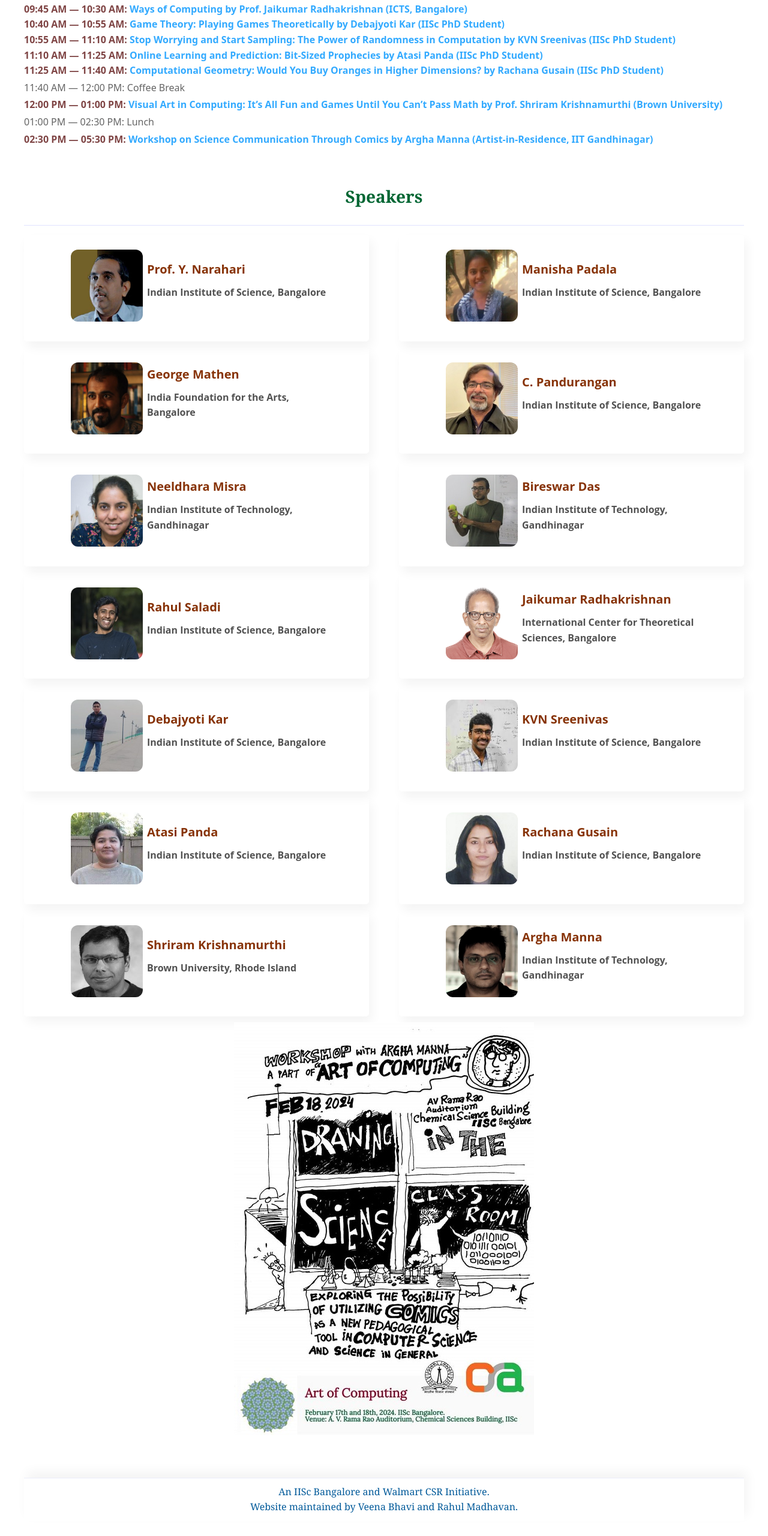
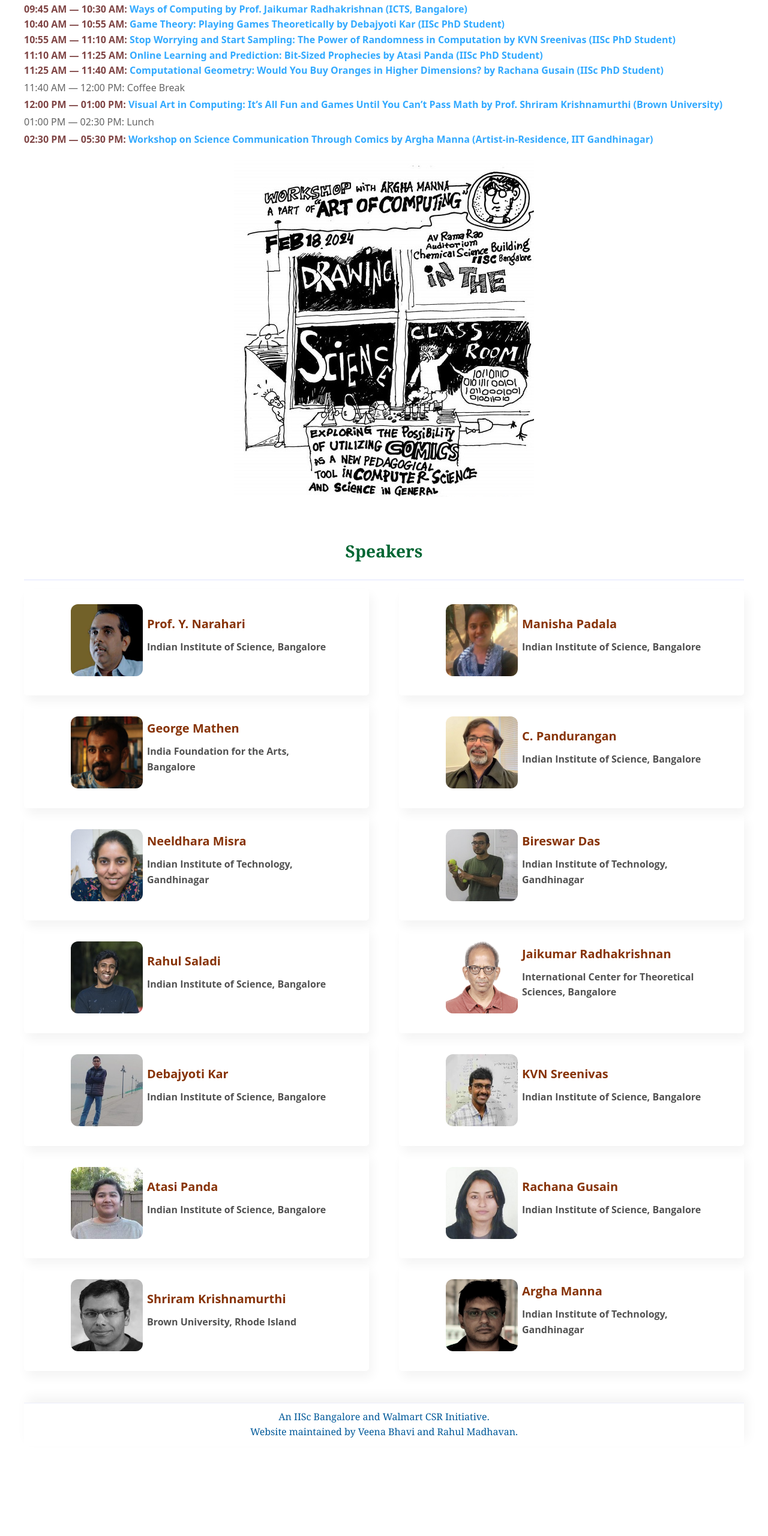
Before and after one commit to p10rahulm/theArtOfComputing, a plain HTML site: page index.html in a window 1280 px wide. Shown: the part 895-3455 px from the top of the page at 60% size. After the commit the page ends 3355 px from the top, so only its background shows below. Drawn offline with nearby package versions, Linux system fonts and the light colour scheme; some packages are replaced by stand-ins of ours; a script that the page names is missing.

Commit message:
content changes

```diff
--- a/index.html
+++ b/index.html
@@ -225,7 +225,9 @@
 
         </div>
 
-
+        <div class="home-textpara" id="cartoon-image" style="text-align: center">
+            <img src="assets/images/cartoon_small.jpg" alt="Cartoon by Argha Manna"  style="max-width: 95vw">
+        </div>
 
 
         <div id="speakers-heading" class="section-heading">
@@ -643,9 +645,7 @@
 
         </div>
 
-        <div class="home-textpara" id="cartoon-image" style="text-align: center">
-            <img src="assets/images/cartoon.jpg" alt="Cartoon by Argha Manna"  style="max-width: 95vw">
-        </div>
+
 
     </div>
     <div class="footer container-element" onclick="loadHome('content/')">
```
Also changed, not shown: assets/images/cartoon_small.jpg (added).
